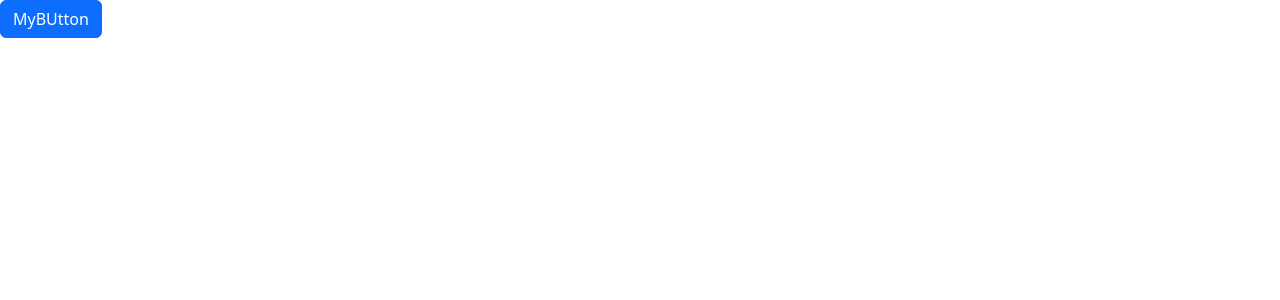
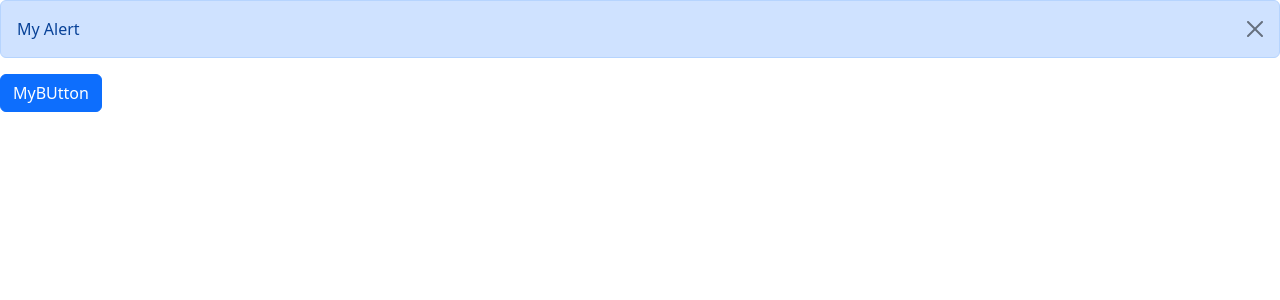
Before and after one commit to ajju8108/React, a React (Vite) app: page / in a window 1280 px wide. Both pictures are taken after a click on the button "MyBUtton". Shown: the top 300 px of the page. Built offline with nearby package versions, Linux system fonts and the light colour scheme.

Commit message:
Exercise Showing an Alert

```diff
--- a/src/App.tsx
+++ b/src/App.tsx
@@ -1,22 +1,30 @@
+import { useState } from "react";
 import Alert from "./components/Alert";
+import ExeAlert from "./components/ExeAlert";
 import ExeButton from "./components/ExeButton";
 import ListGroup from "./components/ListGroup";
 
 function App() {
-  let items = ["New York", "San Francisco", "Tokyo", "London", "Paris"];
+  const [alertVisible, setalertVisible] = useState(false);
+  /* let items = ["New York", "San Francisco", "Tokyo", "London", "Paris"];
   const handleSelectItem = (item: string) => {
     console.log(item);
-  };
-  const handleOnClick = () => {
+  }; */
+  /*  const handleOnClick = () => {
     console.log("button clicked");
-  };
+  }; */
+
   return (
     <div className="App">
       {/* <ListGroup items={items} heading="Cities" onSelect={handleSelectItem} /> */}
       {/* <Alert>
         Hello <span> World</span>
       </Alert> */}
-      <ExeButton /* color="red" */ onClick={handleOnClick}>MyBUtton</ExeButton>
+
+      {alertVisible && (
+        <ExeAlert onClose={() => setalertVisible(false)}>My Alert</ExeAlert>
+      )}
+      <ExeButton onClick={() => setalertVisible(true)}>MyBUtton</ExeButton>
     </div>
   );
 }
--- /dev/null
+++ b/src/components/ExeAlert.tsx
@@ -0,0 +1,21 @@
+interface Props {
+  children: string;
+  onClose: () => void;
+}
+
+export default function ExeAlert({ children, onClose }: Props) {
+  return (
+    <>
+      <div className="alert alert-primary alert-dismissible" role="alert">
+        {children}
+        <button
+          type="button"
+          className="btn-close"
+          data-bs-dismiss="alert"
+          aria-label="Close"
+          onClick={onClose}
+        ></button>
+      </div>
+    </>
+  );
+}
--- a/src/components/ExeButton.tsx
+++ b/src/components/ExeButton.tsx
@@ -2,7 +2,7 @@ import React from "react";
 interface Props {
   color?: "primary" | "secondary" | "danger";
   children: string;
-  onClick: () => void;
+  onClick: () => void | boolean;
 }
 
 export default function ExeButton({
```
